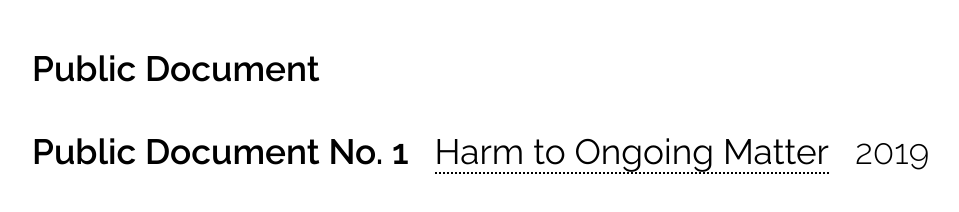
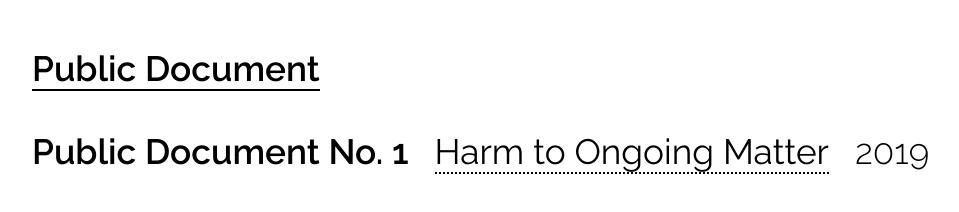
Before and after one commit to publicdocument/publicdocument.org, a plain HTML site: page index.html in a window 1280 px wide. In both pictures the pointer is over the link "Public Document". Shown: the whole page, without its empty margins (24-983 px from the left). Drawn offline with Linux system fonts and the light colour scheme; a web font is replaced by a local one.

Commit message:
Add files via upload

```diff
--- a/css/main.css
+++ b/css/main.css
@@ -74,7 +74,7 @@ h1 a{
 }
 
 h1 a:hover {
-	border-bottom: 2px solid #000;
+	border-bottom: 2px solid #000 !important;
     text-decoration: none;
 }
 
```
